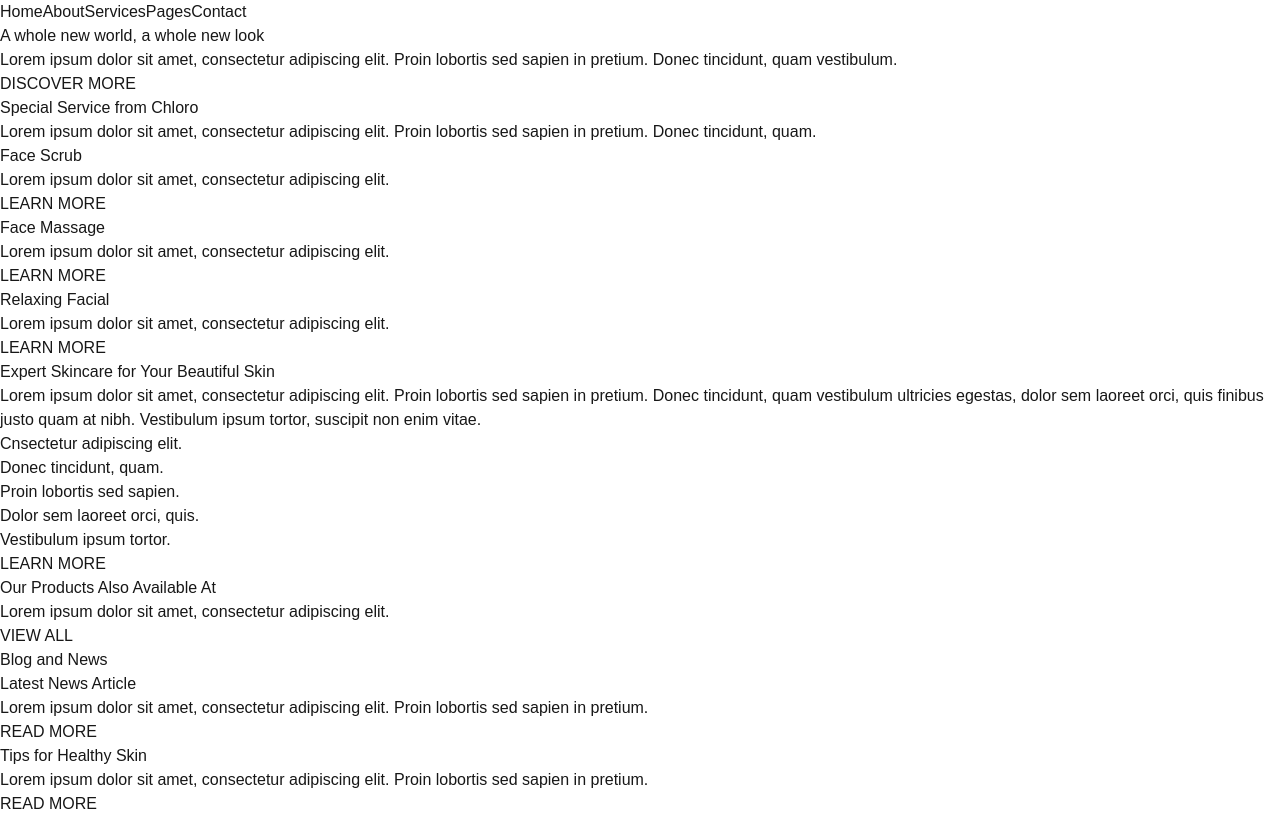
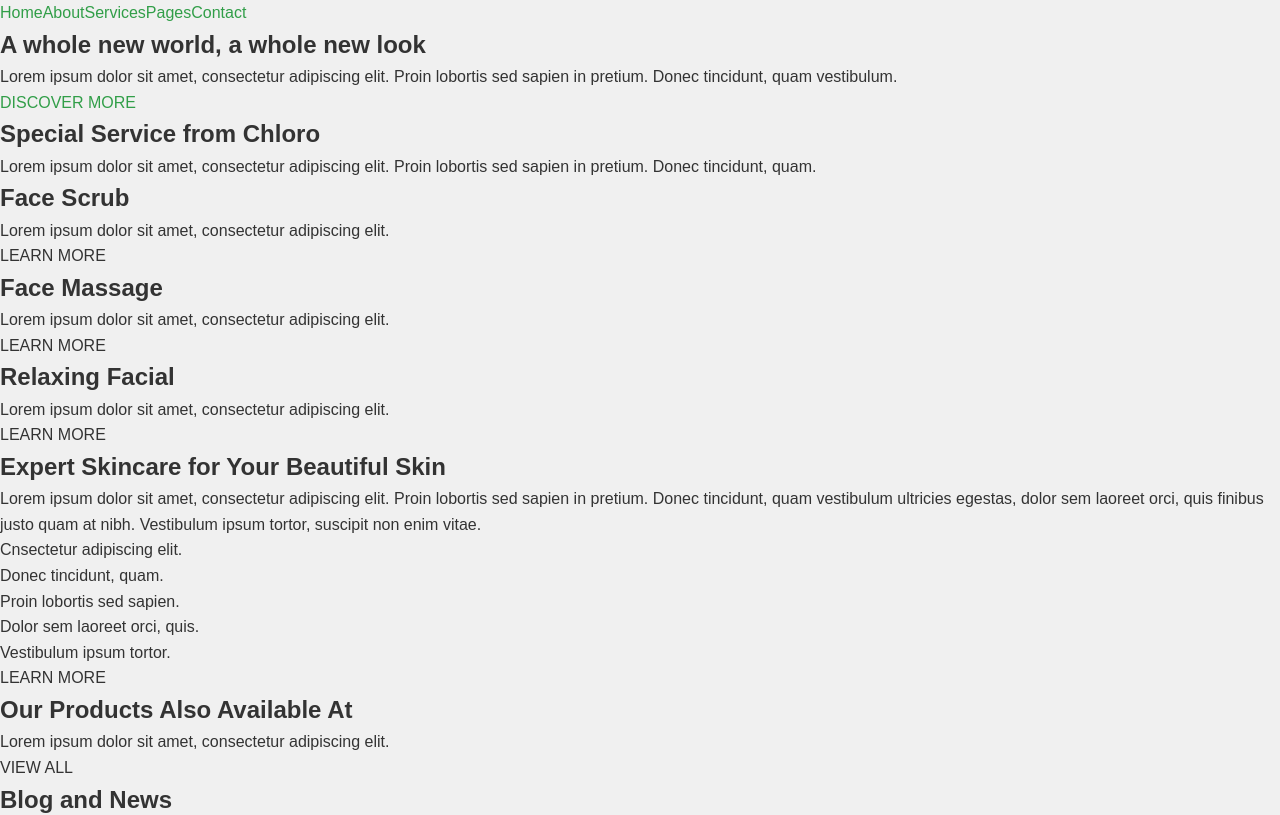
Before and after one commit to Rishwanth-Sai/spa-website, a Next.js app: page / in a window 1280 px wide. Shown: the top 815 px of the page. Built offline with nearby package versions, Linux system fonts and the light colour scheme.

Commit message:
Update globals.css

```diff
--- a/app/globals.css
+++ b/app/globals.css
@@ -1,27 +1,38 @@
-@tailwind base;
-@tailwind components;
-@tailwind utilities;
+/* globals.css */
 
-:root {
-  --background: #ffffff;
-  --foreground: #171717;
-}
-
-@media (prefers-color-scheme: dark) {
-  :root {
-    --background: #0a0a0a;
-    --foreground: #ededed;
-  }
+/* CSS Reset */
+* {
+    margin: 0;
+    padding: 0;
+    box-sizing: border-box;
 }
 
 body {
-  color: var(--foreground);
-  background: var(--background);
-  font-family: Arial, Helvetica, sans-serif;
+    font-family: 'Montserrat', sans-serif; /* Use the Montserrat font */
+    line-height: 1.6; /* Sets a comfortable line height */
+    background-color: #f0f0f0; /* Light gray background color */
+    color: #333; /* Dark gray text color */
 }
 
-@layer utilities {
-  .text-balance {
-    text-wrap: balance;
-  }
+/* Links */
+a {
+    text-decoration: none; /* Remove underline from links */
+    color: #319E48; /* Change link color */
 }
+
+a:hover {
+    text-decoration: underline; /* Underline on hover */
+}
+
+/* Buttons */
+button {
+    font-family: 'Montserrat', sans-serif;
+    cursor: pointer;
+}
+
+/* Utility classes */
+.container {
+    max-width: 1200px; /* Sets a max width for containers */
+    margin: 0 auto; /* Centers the container */
+    padding: 0 20px; /* Adds padding on sides */
+}
```
